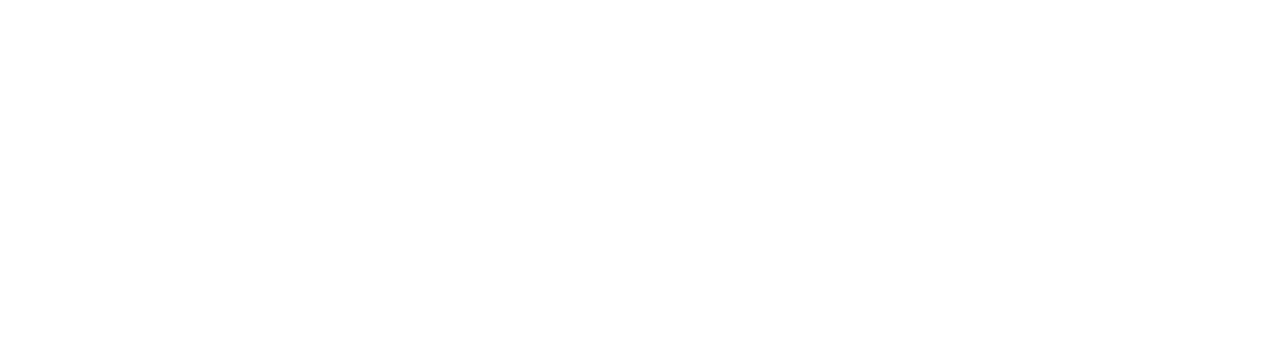
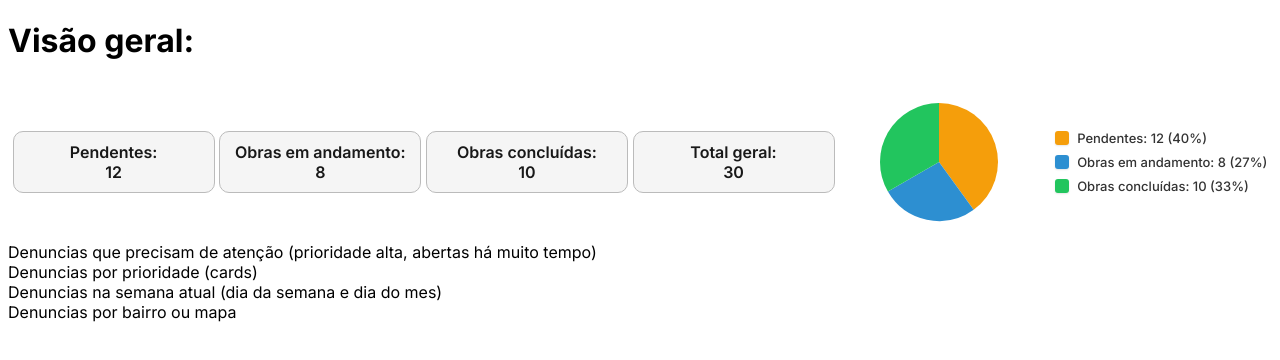
Before and after one commit to prjCidadeInteligente-Fatectq/cidade-inteligente, an Angular app: page /inicio in a window 1280 px wide. Before the commit this address led to /. Shown: the top 360 px of the page. Built offline with nearby package versions, Linux system fonts and the light colour scheme.

Commit message:
Change font to Inter, create Shared module and ComplaintCounter component

```diff
--- a/package.json
+++ b/package.json
@@ -17,6 +17,9 @@
     "@angular/forms": "^22.2.0",
     "@angular/platform-browser": "^22.2.0",
     "@angular/router": "^22.2.0",
+    "@fontsource/inter": "^5.3.0",
+    "@fontsource/jetbrains-mono": "^5.3.0",
+    "chart.js": "^4.5.1",
     "rxjs": "~7.8.0",
     "tslib": "^2.3.0"
   },
--- a/src/app/app-routing.module.ts
+++ b/src/app/app-routing.module.ts
@@ -4,11 +4,11 @@
 const routes: Routes = [
   {
     path: '',
-    redirectTo: 'home',
+    redirectTo: 'inicio',
     pathMatch: 'full'
   },
   {
-    path: 'home',
+    path: 'inicio',
     loadChildren: () => import('./home/home.module').then( m => m.HomeModule)
   }
 ];
--- a/src/app/app.component.css
+++ b/src/app/app.component.css
@@ -0,0 +1,4 @@
+* {
+    padding: 0;
+    margin: 0;
+}
--- a/src/app/home/home.component.html
+++ b/src/app/home/home.component.html
@@ -1,6 +1,6 @@
-Visao rapida cards com a quant de denuncias por status e total grafico de pizza com status das denuncias em uma linha
-<header>
-
+<header class="header">
+    <h1>Visão geral:</h1>
+    <app-complaint-counter></app-complaint-counter>
 </header>
 
 Denuncias que precisam de atenção (prioridade alta, abertas há muito tempo)<br>
--- a/src/app/home/home.module.ts
+++ b/src/app/home/home.module.ts
@@ -2,6 +2,7 @@
 import { RouterModule, Routes } from '@angular/router';
 import { HomeComponent } from './home.component';
 import { CommonModule } from '@angular/common';
+import { SharedModule } from '../shared/shared.module';
 
 const routes: Routes = [
   {
@@ -15,7 +16,7 @@
     HomeComponent
   ],
   imports: [
-    CommonModule, RouterModule.forChild(routes)
+    CommonModule, RouterModule.forChild(routes), SharedModule
   ],
   exports: [RouterModule]
 })
--- /dev/null
+++ b/src/app/shared/components/complaint-counter/complaint-counter.component.css
@@ -0,0 +1,71 @@
+.counters {
+    list-style: none;
+
+    display: flex;
+    flex-direction: row;
+    justify-content: space-evenly;
+    align-items: center;
+    padding: 20px 0;
+    margin: 0;
+}
+
+.counter {
+    width: 200px;
+    height: fit-content;
+    padding: 10px 0;
+    background-color: #f5f5f5;
+    border-radius: 10px;
+    border: 1px solid #bbbbbb;
+
+    display: flex;
+    flex-direction: column;
+    justify-content: center;
+    align-items: center;
+
+    font-weight: 600;
+    text-align: center;
+    color: #181818;
+}
+
+.chart-wrapper {
+    display: flex;
+    flex-direction: row;
+    align-items: center;
+    gap: 16px;
+    width: fit-content;
+    height: 120px;
+}
+
+canvas {
+    max-width: 200px;
+    max-height: 120px;
+}
+
+.legend {
+    display: flex;
+    flex-direction: column;
+    gap: 8px;
+    padding: 8px 0;
+}
+
+.legend-item {
+    display: flex;
+    align-items: center;
+    gap: 8px;
+    font-size: 13px;
+    font-weight: 500;
+    color: #333;
+    white-space: nowrap;
+}
+
+.legend-color {
+    width: 14px;
+    height: 14px;
+    border-radius: 3px;
+    flex-shrink: 0;
+    box-shadow: 0 1px 2px rgba(0, 0, 0, 0.1);
+}
+
+.legend-label {
+    font-family: var(--font-primary);
+}
--- /dev/null
+++ b/src/app/shared/components/complaint-counter/complaint-counter.component.html
@@ -0,0 +1,25 @@
+<ul class="counters">
+    @for (item of chartItems; track item.label) {
+       <li class="counter">
+        <span>{{ item.label }}:</span>
+        <span>{{ item.value }}</span>
+        </li>
+    }
+
+    <li class="counter">
+        <span>Total geral:</span>
+        <span>{{ totalComplaints }}</span>
+    </li>
+
+    <li class="chart-wrapper">
+      <canvas #pizzaChart></canvas>
+      <div class="legend" role="list" aria-label="Legenda do gráfico de reclamações">
+        @for (item of chartItems; track item.label) {
+          <div class="legend-item" role="listitem">
+            <span class="legend-color" [style.background-color]="item.color"></span>
+            <span class="legend-label">{{ item.label }}: {{ item.value }} ({{ (item.value / totalComplaints * 100) | number:'1.0-0' }}%)</span>
+          </div>
+        }
+      </div>
+    </li>
+</ul>
--- /dev/null
+++ b/src/app/shared/components/complaint-counter/complaint-counter.component.ts
@@ -0,0 +1,66 @@
+import { AfterViewInit, Component, ElementRef, OnDestroy, ViewChild } from '@angular/core';
+import { Chart } from 'chart.js/auto';
+
+interface ChartItem {
+  label: string;
+  value: number;
+  color: string;
+}
+
+@Component({
+  selector: 'app-complaint-counter',
+  standalone: false,
+  styleUrl: './complaint-counter.component.css',
+  templateUrl: './complaint-counter.component.html',
+})
+export class ComplaintCounterComponent implements AfterViewInit, OnDestroy {
+  @ViewChild('pizzaChart')
+  pizzaChart!: ElementRef<HTMLCanvasElement>;
+
+  chart?: Chart;
+
+  chartItems: ChartItem[] = [
+    { label: 'Pendentes', value: 12, color: '#F59E0B' },
+    { label: 'Obras em andamento', value: 8, color: '#2d8fd1' },
+    { label: 'Obras concluídas', value: 10, color: '#22C55E' }
+  ];
+
+  totalComplaints: number = this.chartItems.reduce((sum, item) => sum + item.value, 0);
+
+  ngAfterViewInit(): void {
+    this.chart = new Chart(this.pizzaChart.nativeElement, {
+      type: 'pie',
+
+      data: {
+        labels: this.chartItems.map(item => `${item.label} (${Math.round(item.value / this.totalComplaints * 100)}%)`),
+        datasets: [{
+          data: this.chartItems.map(item => item.value),
+          backgroundColor: this.chartItems.map(item => item.color),
+          borderColor: 'transparent',
+        }]
+      },
+
+      options: {
+        responsive: true,
+        maintainAspectRatio: false,
+        plugins: {
+          legend: {
+            display: false
+          },
+          tooltip: {
+            callbacks: {
+              label: (context) => {
+                const item = this.chartItems[context.dataIndex];
+                return `${item.label}: ${item.value}`;
+              }
+            }
+          }
+        }
+      }
+    });
+  }
+
+  ngOnDestroy(): void {
+    this.chart?.destroy();
+  }
+}
--- a/src/styles.css
+++ b/src/styles.css
@@ -1 +1,20 @@
-/* You can add global styles to this file, and also import other style files */
+@import '@fontsource/inter/300.css';
+@import '@fontsource/inter/400.css';
+@import '@fontsource/inter/500.css';
+@import '@fontsource/inter/600.css';
+@import '@fontsource/inter/700.css';
+@import '@fontsource/jetbrains-mono/400.css';
+@import '@fontsource/jetbrains-mono/500.css';
+
+:root {
+  --font-primary: 'Inter', -apple-system, BlinkMacSystemFont, 'Segoe UI', Roboto, sans-serif;
+  --font-mono: 'JetBrains Mono', 'Fira Code', Consolas, monospace;
+}
+
+* {
+  font-family: var(--font-primary);
+}
+
+code, pre, kbd, samp {
+  font-family: var(--font-mono);
+}
```
Also changed, not shown: src/app/shared/shared.module.ts (added, +10 -0 lines), 1 other file (tests, documents, lock files or other folders).
